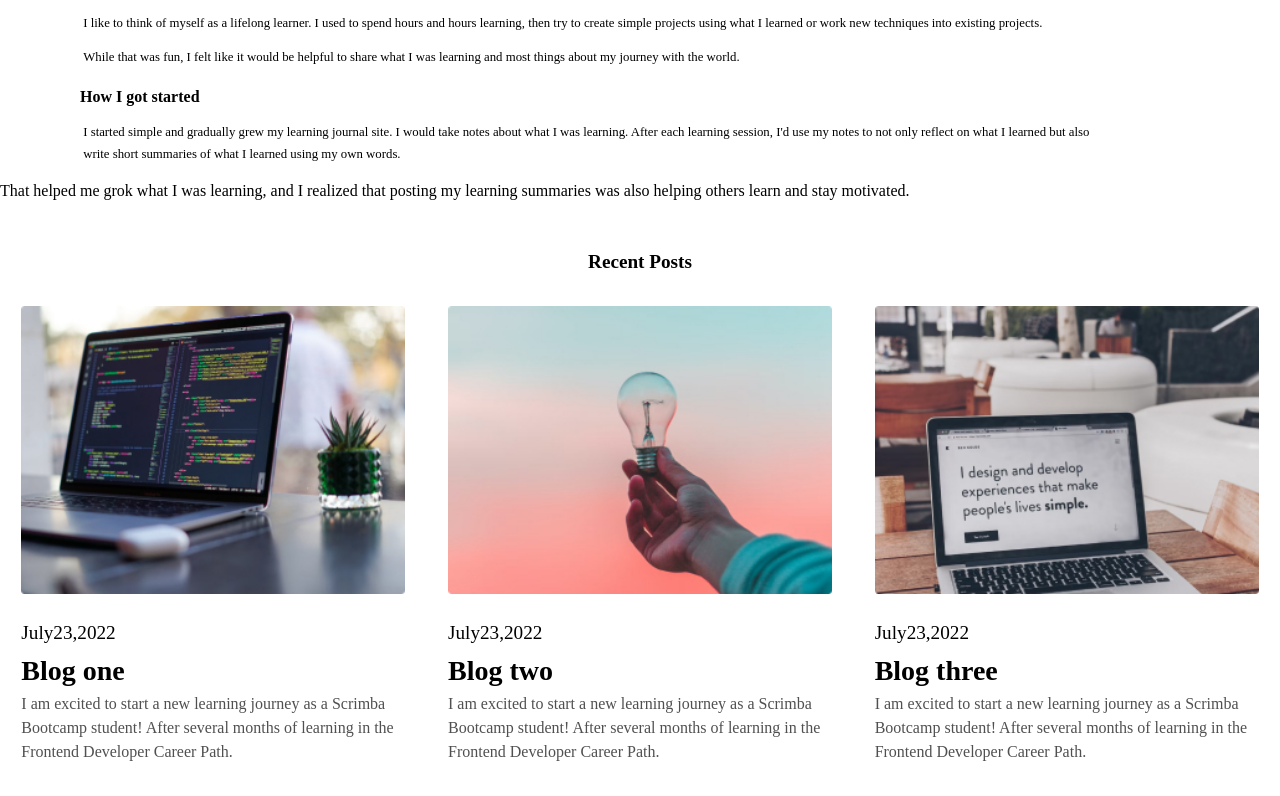
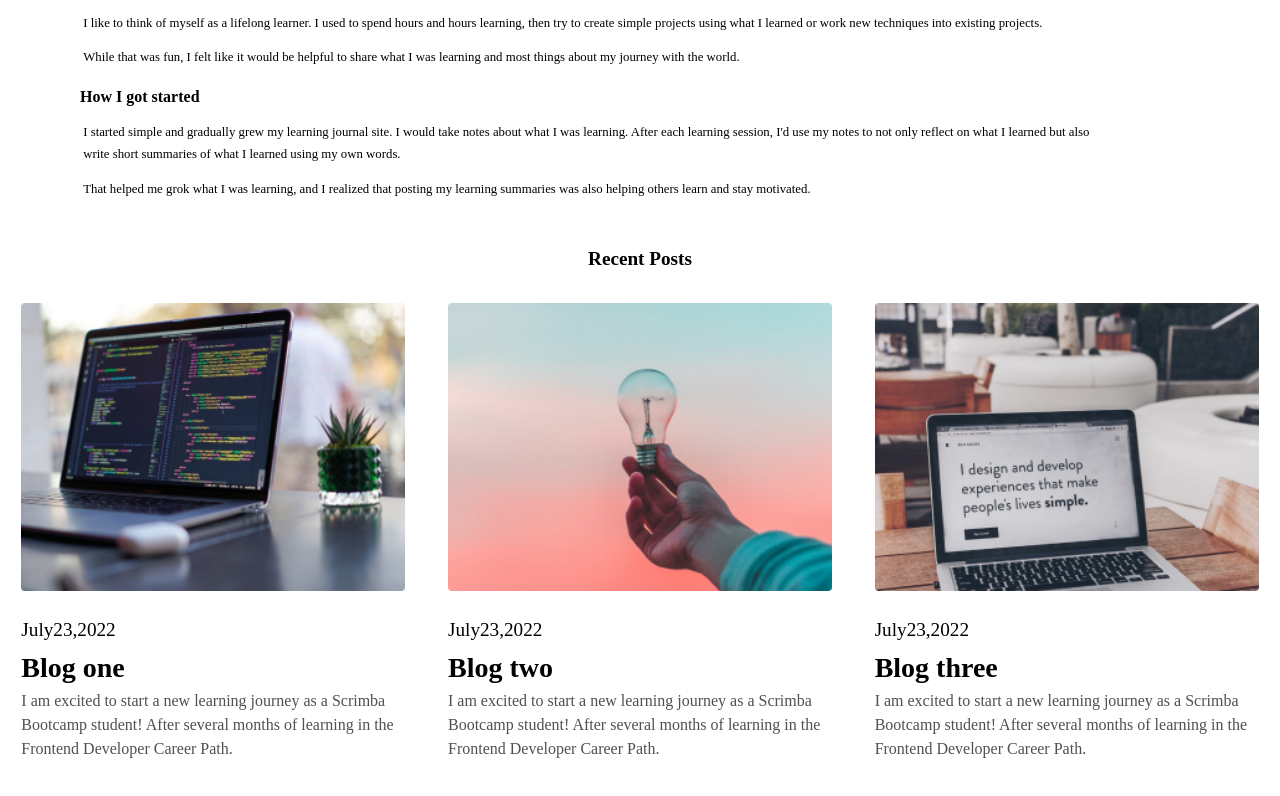
Before and after one commit to daniellamberti/My-Learning-Journal-Solo-Project, a plain HTML site: page pages/my_learning_journal.html in a window 1280 px wide. Shown: the part 882-1678 px from the top of the page. Drawn offline with Linux system fonts and the light colour scheme.

Commit message:
my_learning_journal.html  modification

```diff
--- a/pages/my_learning_journal.html
+++ b/pages/my_learning_journal.html
@@ -57,7 +57,7 @@
             I would take notes about what I was learning. After each learning session, I'd use my
             notes to not only reflect on what I learned but also write short summaries of what I
             learned using my own words.
-        <p ="description2">That helped me grok what I was learning, and I realized that
+        <p class="description2">That helped me grok what I was learning, and I realized that
             posting my learning summaries was also helping others learn and stay motivated.</p>
 
     </section>
```
